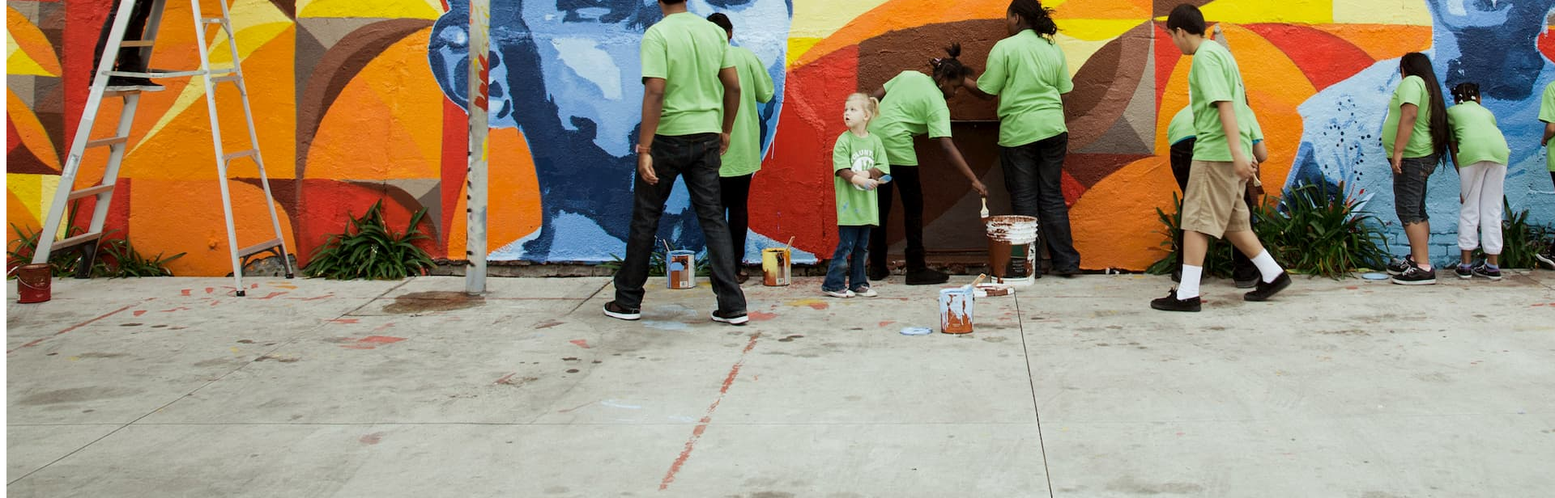
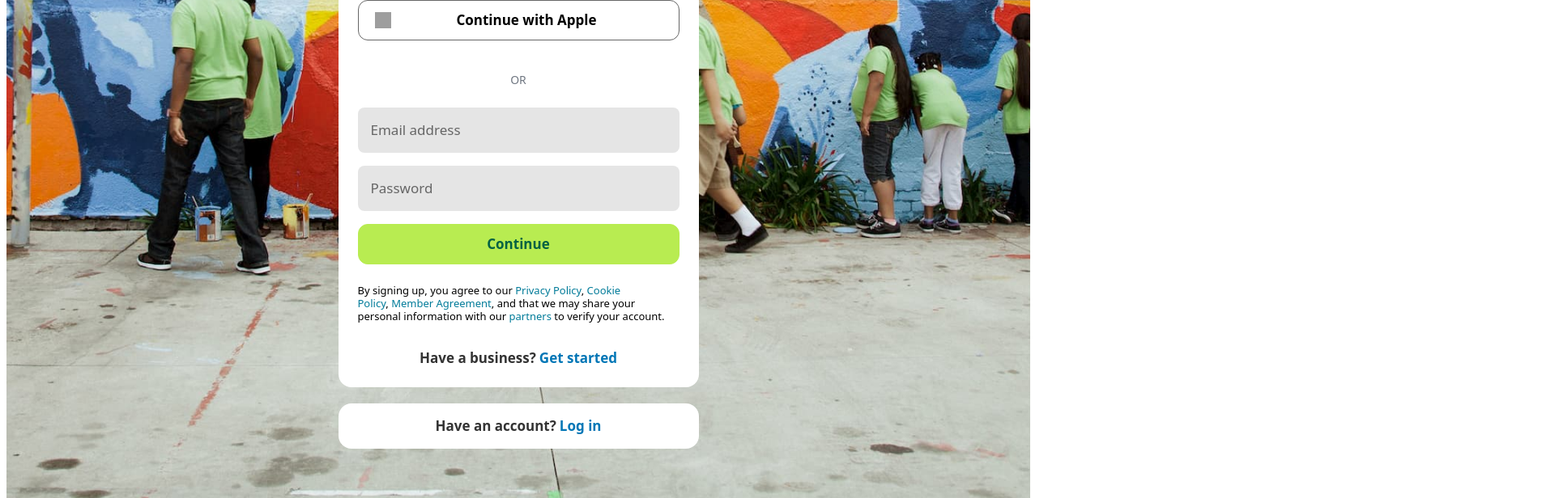
Before and after one commit to chrisbanas/neighborhood_node, a React (Create React App) app in the folder frontend/: page / in a window 1280 px wide. Shown: the part 360-976 px from the top of the page at 81% size, 1920 px wide, since content can reach past the window. Built offline with nearby package versions, Linux system fonts and the light colour scheme; no server answers; grey boxes are pictures that could not be loaded.

Commit message:
hero style complete

```diff
--- a/frontend/src/components/Splash/Hero/Hero.css
+++ b/frontend/src/components/Splash/Hero/Hero.css
@@ -1,28 +1,35 @@
 .hero {
   height: 1000px;
   background: rgba(0, 0, 0, 0.1);
-  display: block;
-  color: #6f7681;
   font-size: 16px;
   position: relative;
   padding: 0;
+  margin: 0;
   text-align: center;
   display: block;
+  z-index: 0; /* this makes sure that the image is behind the signup box */
   box-sizing: border-box;
 }
 
-div > .hero-img{
+.hero-img {
   position: absolute;
   top: 0;
   left: 0;
+  padding: 0;
+  margin: 0;
   width: 100%;
   height: 100%;
+  background-image: url('../../../assets/header.jpg');
   background-size: cover;
   background-position: center top;
-  z-index: -1;
+  background-repeat: no-repeat;
   display: block;
+  z-index: -1; /* this makes sure that the image is behind the signup box */
   box-sizing: border-box;
 }
+
+
+/* Everything beneth here has to do with the sign up box in the center of the page */
 
 .hero-info-box {
   max-width: 445px;
@@ -57,7 +64,7 @@ div > .hero-img{
   box-sizing: border-box;
 }
 
-.sub-hero-signup-box{
+.sub-hero-signup-box {
   background-color: #ffffff;
   border-radius: 16px;
   padding: 24px;
@@ -174,13 +181,13 @@ div > .hero-img{
   overflow: clip;
 }
 
-.social-registration-label{
+.social-registration-label {
   flex-grow: 1;
   display: block;
   box-sizing: border-box;
 }
 
-.divider{
+.divider {
   position: relative;
   z-index: 1;
   margin-bottom: 24px;
@@ -222,7 +229,7 @@ div > .hero-img{
   font-size: 14px;
 }
 
-.email-password{
+.email-password {
   box-sizing: border-box;
   margin-block: 0px;
   text-rendering: optimizelegibility;
@@ -254,7 +261,7 @@ div > .hero-img{
   display: block;
 }
 
-.sub-email-input{
+.sub-email-input {
   font-family: system-ui, -apple-system, BlinkMacSystemFont, HelveticaNeue, "Helvetica Neue", Helvetica, Roboto, "Segoe UI", Arial, sans-serif;
   font-size: 15px;
   font-weight: 400;
@@ -268,7 +275,7 @@ div > .hero-img{
   width: auto;
 }
 
-.deep-sub-email-input{
+.deep-sub-email-input {
   font-family: system-ui, -apple-system, BlinkMacSystemFont, HelveticaNeue, "Helvetica Neue", Helvetica, Roboto, "Segoe UI", Arial, sans-serif;
   font-size: 15px;
   font-weight: 400;
@@ -335,3 +342,229 @@ div > .hero-img{
   box-sizing: border-box;
   cursor: default;
 }
+
+
+.password-input {
+  padding-bottom: 16px;
+  box-sizing: border-box;
+  display: block;
+}
+
+.sub-password-input {
+  width: auto;
+  box-sizing: border-box;
+  display: block;
+}
+
+.deep-sub-password-input {
+  position: relative;
+  width: 100%;
+  height: 56px;
+  box-sizing: border-box;
+  display: block;
+}
+
+.actual-password-input {
+  animation-name: onAutoFillCancel;
+  animation-duration: 0.001s;
+  position: absolute;
+  left: 0px;
+  top: 0px;
+  width: 100%;
+  border-radius: 8px;
+  background-color: rgb(229, 229, 229);
+  color: rgb(0, 0, 0);
+  border: none;
+  padding: 22px 16px 8px;
+  box-sizing: border-box;
+  height: 56px;
+  font-family: system-ui, -apple-system, BlinkMacSystemFont, HelveticaNeue, "Helvetica Neue", Helvetica, Roboto, "Segoe UI", Arial, sans-serif;
+  font-size: 17px;
+  font-weight: 400;
+  line-height: 24px;
+  margin: 0px;
+  text-rendering: auto;
+  letter-spacing: normal;
+  word-spacing: normal;
+  text-transform: none;
+  text-indent: 0px;
+  text-shadow: none;
+  display: inline-block;
+  text-align: start;
+  appearance: auto;
+  -webkit-rtl-ordering: logical;
+  cursor: text;
+}
+
+.password-input-label {
+  z-index: 1;
+  position: absolute;
+  top: -4px;
+  left: 4px;
+  pointer-events: none;
+  transform-origin: left top;
+  transform: translate(12px, 20px) scale(1);
+  color: rgb(102, 102, 102);
+  transition: color 200ms cubic-bezier(0, 0, 0.2, 1) 0ms, transform 200ms cubic-bezier(0, 0, 0.2, 1) 0ms;
+  font-family: system-ui, -apple-system, BlinkMacSystemFont, HelveticaNeue, "Helvetica Neue", Helvetica, Roboto, "Segoe UI", Arial, sans-serif;
+  font-size: 17px;
+  font-weight: 400;
+  line-height: 24px;
+  display: inline-block;
+  max-width: 100%;
+  margin-bottom: 5px;
+  cursor: default;
+}
+
+.signup-continue-button {
+  font-family: system-ui, -apple-system, BlinkMacSystemFont, HelveticaNeue, "Helvetica Neue", Helvetica, Roboto, "Segoe UI", Arial, sans-serif;
+  font-size: 15px;
+  font-weight: 400;
+  line-height: 20px;
+  box-sizing: border-box;
+  margin-block: 0px;
+  text-rendering: optimizelegibility;
+  -webkit-font-smoothing: antialiased;
+  display: block;
+}
+
+.signup-continue-button-style {
+  box-sizing: border-box;
+  margin-block: 0px;
+  text-rendering: optimizelegibility;
+  -webkit-font-smoothing: antialiased;
+  font-family: system-ui, -apple-system, BlinkMacSystemFont, HelveticaNeue, "Helvetica Neue", Helvetica, Roboto, "Segoe UI", Arial, sans-serif;
+  appearance: none;
+  border: 0.5px solid rgb(184, 236, 81);
+  cursor: pointer;
+  display: inline-block;
+  font-weight: 600;
+  -webkit-box-pack: center;
+  justify-content: center;
+  text-decoration: none;
+  transition: background 50ms ease 0s, color 50ms ease 0s, border-color 50ms ease 0s;
+  background-color: rgb(184, 236, 81);
+  color: rgb(0, 97, 66);
+  border-radius: 12px;
+  font-size: 17px;
+  line-height: 24px;
+  padding: 12px 20px;
+  margin-top: 24px;
+  width: 100%;
+  text-transform: none;
+  overflow: visible;
+  margin: 0;
+  letter-spacing: normal;
+  word-spacing: normal;
+  text-indent: 0px;
+  text-shadow: none;
+  text-align: center;
+}
+
+.signup-disclamier {
+  box-sizing: border-box;
+  margin-block: 0px;
+  text-rendering: optimizelegibility;
+  -webkit-font-smoothing: antialiased;
+  font-family: system-ui, -apple-system, BlinkMacSystemFont, HelveticaNeue, "Helvetica Neue", Helvetica, Roboto, "Segoe UI", Arial, sans-serif;
+  font-size: 13px;
+  font-weight: 400;
+  line-height: 16px;
+  margin-top: 24px;
+  margin: 0 0 10px;
+  display: block;
+  margin-inline-start: 0px;
+  margin-inline-end: 0px;
+  padding-top: 24px;
+}
+
+.signup-disclamier-content {
+
+  color: #007b99;
+  text-decoration: none;
+  background-color: transparent;
+  cursor: pointer;
+}
+
+.have-a-business-prompt {
+  font-size: 12px;
+  color: #333333;
+  text-align: center;
+  padding-top: 22px;
+  font-weight: 400;
+  line-height: 20px;
+  box-sizing: border-box;
+  margin-block: 0px;
+  text-rendering: optimizelegibility;
+  -webkit-font-smoothing: antialiased;
+  font-family: system-ui, -apple-system, BlinkMacSystemFont, HelveticaNeue, "Helvetica Neue", Helvetica, Roboto, "Segoe UI", Arial, sans-serif;
+  display: block;
+}
+
+.have-a-business-prompt-label {
+  box-sizing: border-box;
+  margin-block: 0px;
+  text-rendering: optimizelegibility;
+  -webkit-font-smoothing: antialiased;
+  font-family: system-ui, -apple-system, BlinkMacSystemFont, HelveticaNeue-Medium, "Helvetica Neue Medium", Helvetica-Bold, Roboto-Medium, "Segoe UI Semibold", Arial-Bold, sans-serif;
+  font-size: 17px;
+  font-weight: 600;
+  line-height: 24px;
+}
+
+.have-a-business-prompt-label-link {
+  box-sizing: border-box;
+  margin-block: 0px;
+  text-rendering: optimizelegibility;
+  -webkit-font-smoothing: antialiased;
+  font-family: system-ui, -apple-system, BlinkMacSystemFont, HelveticaNeue-Medium, "Helvetica Neue Medium", Helvetica-Bold, Roboto-Medium, "Segoe UI Semibold", Arial-Bold, sans-serif;
+  font-size: 17px;
+  font-weight: 600;
+  line-height: 24px;
+  color: rgb(0, 118, 182);
+  cursor: pointer;
+  text-decoration: none;
+  padding-left: 4px;
+  background-color: transparent;
+}
+
+.have-an-account-prompt {
+  font-size: 12px;
+  color: #333333;
+  text-align: center;
+  font-weight: 400;
+  line-height: 20px;
+  box-sizing: border-box;
+  margin-block: 0px;
+  text-rendering: optimizelegibility;
+  -webkit-font-smoothing: antialiased;
+  font-family: system-ui, -apple-system, BlinkMacSystemFont, HelveticaNeue, "Helvetica Neue", Helvetica, Roboto, "Segoe UI", Arial, sans-serif;
+  display: block;
+}
+
+.have-an-account-prompt-label {
+  box-sizing: border-box;
+  margin-block: 0px;
+  text-rendering: optimizelegibility;
+  -webkit-font-smoothing: antialiased;
+  font-family: system-ui, -apple-system, BlinkMacSystemFont, HelveticaNeue-Medium, "Helvetica Neue Medium", Helvetica-Bold, Roboto-Medium, "Segoe UI Semibold", Arial-Bold, sans-serif;
+  font-size: 17px;
+  font-weight: 600;
+  line-height: 24px;
+}
+
+.have-an-account-prompt-label-link {
+  box-sizing: border-box;
+  margin-block: 0px;
+  text-rendering: optimizelegibility;
+  -webkit-font-smoothing: antialiased;
+  font-family: system-ui, -apple-system, BlinkMacSystemFont, HelveticaNeue-Medium, "Helvetica Neue Medium", Helvetica-Bold, Roboto-Medium, "Segoe UI Semibold", Arial-Bold, sans-serif;
+  font-size: 17px;
+  font-weight: 600;
+  line-height: 24px;
+  color: rgb(0, 118, 182);
+  cursor: pointer;
+  text-decoration: none;
+  padding-left: 4px;
+  background-color: transparent;
+}
--- a/frontend/src/components/Splash/Hero/Hero.js
+++ b/frontend/src/components/Splash/Hero/Hero.js
@@ -1,6 +1,6 @@
 import React from 'react';
 import './Hero.css';
-import header from '../../../assets/header.jpg'
+// import header from '../../../assets/header.jpg'
 
 export default function Hero() {
   return (
@@ -8,7 +8,7 @@ export default function Hero() {
       <div class="hero">
         <span>
           <div className="hero-img">
-            <img src={header} alt="Neighborhood Node Banner"/>
+
           </div>
         </span>
         <div className="hero-info-box">
@@ -42,7 +42,7 @@ export default function Hero() {
                       <span>OR</span>
                     </div>
                   </div>
-                  <form className="email-password" role="form">
+                  <form className="email-password">
                     <div className="sub-email-password">
                       <div className="email-input">
                         <div className="sub-email-input">
@@ -51,11 +51,44 @@ export default function Hero() {
                             <label className="email-input-label">Email address</label>
                           </div>
                         </div>
-
                       </div>
-
+                      <div className="password-input">
+                        <div className="sub-password-input">
+                          <div className="deep-sub-password-input">
+                            <input className="actual-password-input" aria-disabled="false" aria-label="Password" type="password" value="" />
+                            <label className="password-input-label">Password</label>
+                          </div>
+                        </div>
+                      </div>
+                    </div>
+                    <div className="signup-continue-button">
+                      <button className="signup-continue-button-style" aria-disabled="false" type="submit">
+                        Continue
+                      </button>
                     </div>
                   </form>
+                  <p className="signup-disclamier">
+                    <span>By signing up, you agree to our&nbsp;
+                      <a className="signup-disclamier-content" href="/" target="_blank">
+                        Privacy Policy
+                      </a>,&nbsp;
+                      <a className="signup-disclamier-content" href="/" target="_blank">
+                        Cookie Policy
+                      </a>,&nbsp;
+                      <a className="signup-disclamier-content" href="/" target="_blank">
+                        Member Agreement
+                      </a>
+                      , and that we may share your personal information with our&nbsp;
+                      <a className="signup-disclamier-content" href="/" target="_blank">
+                        partners&nbsp;
+                      </a>
+                      to verify your account.
+                      </span>
+                  </p>
+                  <div className="have-a-business-prompt">
+                    <span className="have-a-business-prompt-label">Have a business?</span>
+                    <a className="have-a-business-prompt-label-link" href="/login">Get started</a>
+                  </div>
                 </div>
               </div>
 
@@ -63,7 +96,10 @@ export default function Hero() {
 
           </div>
           <div className="hero-login-box">
-
+            <div className="have-an-account-prompt">
+              <span className="have-an-account-prompt-label">Have an account?</span>
+              <a className="have-an-account-prompt-label-link" href="/login">Log in</a>
+            </div>
 
           </div>
 
```
